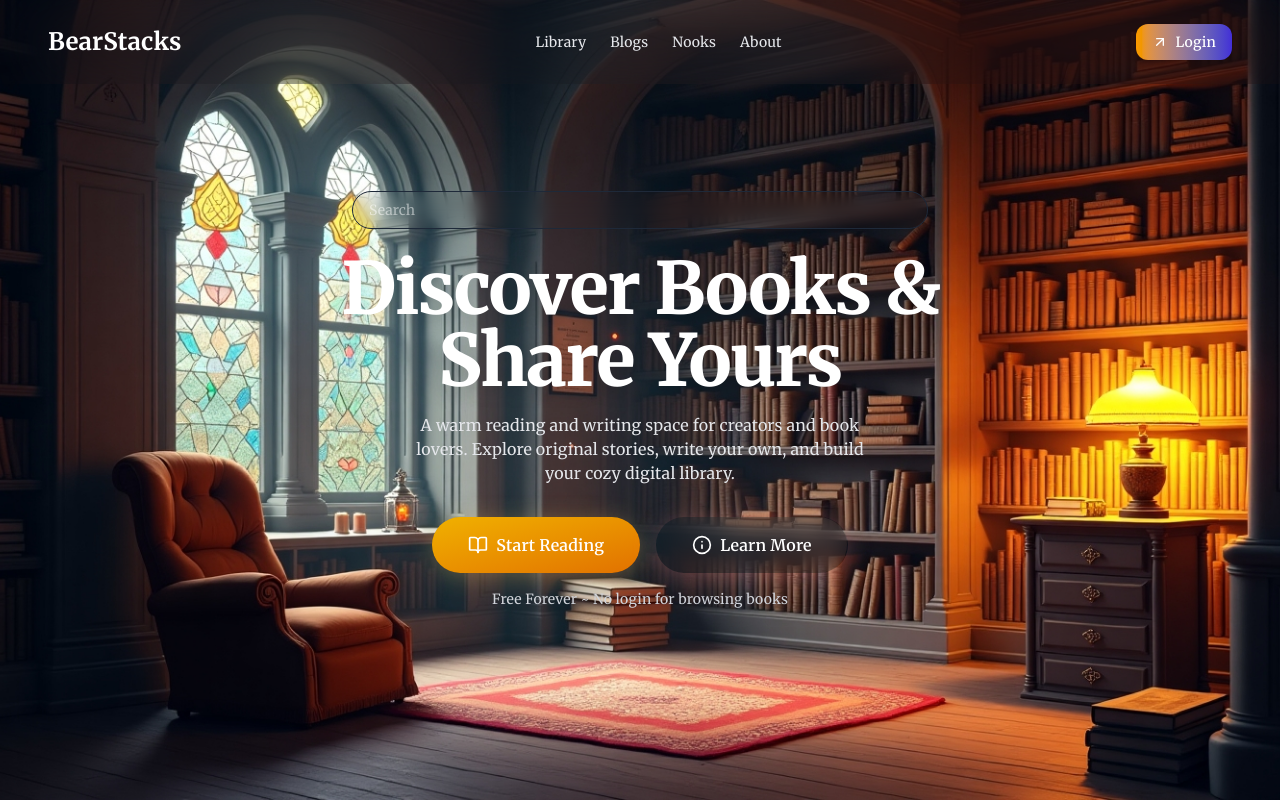
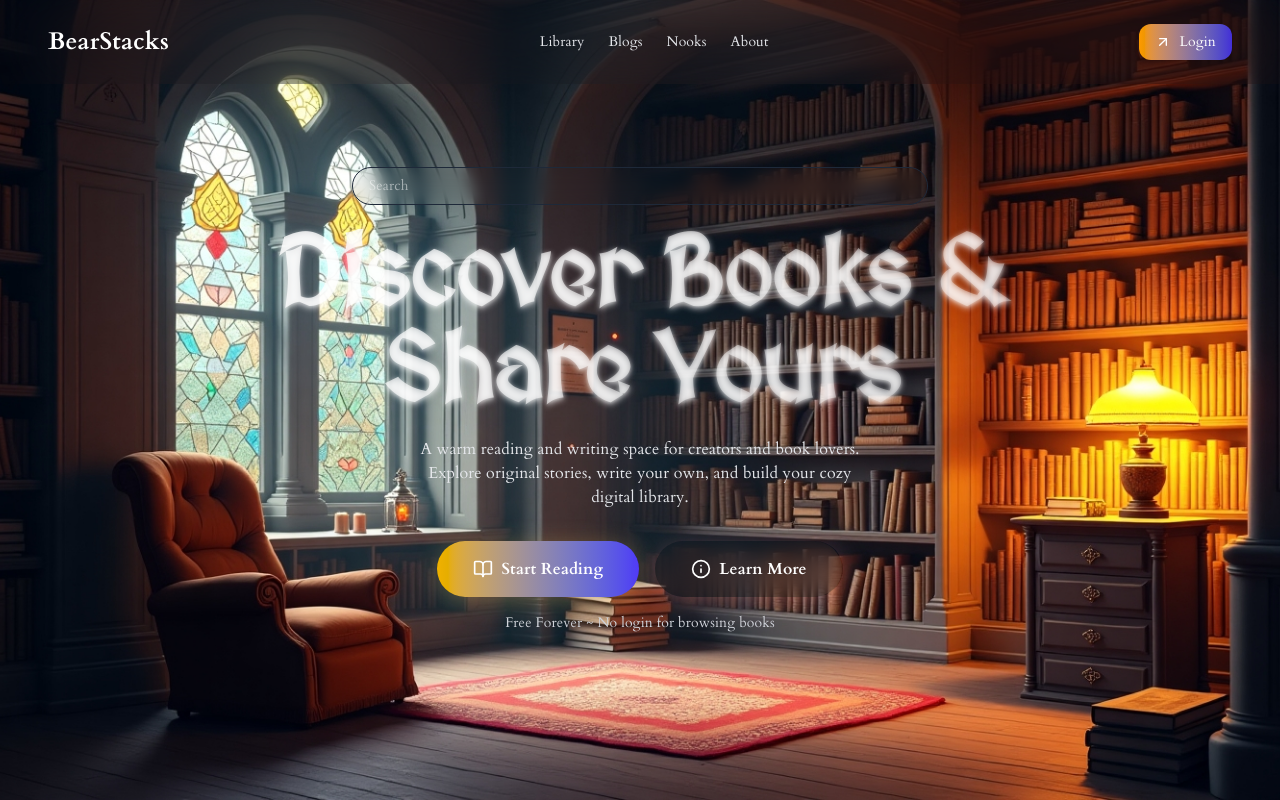
Before and after one commit to shahzain19/BearStack, a React (Vite) app: page / in a window 1280 px wide. Shown: the top 800 px of the page. Built offline with nearby package versions, Linux system fonts and the light colour scheme; no server answers; the database is empty; what obscenity would draw is missing.

Commit message:
fix and make the homepage design like so good

```diff
--- a/index.html
+++ b/index.html
@@ -32,8 +32,10 @@
     <link rel="preconnect" href="https://fonts.gstatic.com" crossorigin />
     <link rel="preconnect" href="https://fonts.googleapis.com" />
     <link rel="preconnect" href="https://fonts.gstatic.com" crossorigin />
+    <link rel="preconnect" href="https://fonts.googleapis.com" />
+    <link rel="preconnect" href="https://fonts.gstatic.com" crossorigin />
     <link
-      href="https://fonts.googleapis.com/css2?family=Anton&family=Baloo+2:wght@400..800&family=Cardo:ital,wght@0,400;0,700;1,400&family=Inter:ital,opsz,wght@0,14..32,100..900;1,14..32,100..900&family=MedievalSharp&family=Merriweather:ital,opsz,wght@0,18..144,300..900;1,18..144,300..900&family=Poppins:ital,wght@0,100;0,200;0,300;0,400;0,500;0,600;0,700;0,800;0,900;1,100;1,200;1,300;1,400;1,500;1,600;1,700;1,800;1,900&family=Uncial+Antiqua&display=swap"
+      href="https://fonts.googleapis.com/css2?family=Anton&family=Baloo+2:wght@400..800&family=Cardo:ital,wght@0,400;0,700;1,400&family=Cormorant+Garamond:ital,wght@0,300..700;1,300..700&family=Inter:ital,opsz,wght@0,14..32,100..900;1,14..32,100..900&family=MedievalSharp&family=Merriweather:ital,opsz,wght@0,18..144,300..900;1,18..144,300..900&family=Poppins:ital,wght@0,100;0,200;0,300;0,400;0,500;0,600;0,700;0,800;0,900;1,100;1,200;1,300;1,400;1,500;1,600;1,700;1,800;1,900&family=Uncial+Antiqua&display=swap"
       rel="stylesheet"
     />
     <link
--- a/src/components/BookCard.tsx
+++ b/src/components/BookCard.tsx
@@ -37,11 +37,11 @@ export default function BookCard({ book, className = "" }: BookCardProps) {
       />
 
       <div className="mt-4 text-center">
-        <h3 className="font-[MerriWeather] text-base font-bold text-bearBrown leading-snug truncate transition">
+        <h3 className="font-[MerriWeather] text-base font-bold leading-snug truncate transition">
           {book.title}
         </h3>
 
-        <p className="leading-snug line-clamp-2 text-gray-600 text-sm mt-1 text-left">
+        <p className="leading-snug line-clamp-2 text-[var(--text-secondary))] text-sm mt-1 text-left">
           {book.summary}
         </p>
 
@@ -57,7 +57,7 @@ export default function BookCard({ book, className = "" }: BookCardProps) {
             ) : (
               <div className="w-6 h-6 rounded-full bg-gray-300" />
             )}
-            <p className="text-sm font-semibold text-gray-800 truncate">
+            <p className="text-sm font-semibold text-[var(--text-secondary)] truncate">
               {author?.pen_name ?? "Loading..."}
             </p>
           </div>
--- a/src/index.css
+++ b/src/index.css
@@ -57,13 +57,14 @@ html.cozy {
 
 /* === Theme: Medieval (Improved) === */
 html.medieval {
-  --bg:  #eae0c5;
-  --text: #3b2f1c;
+  --bg:  #2e2216;
+  --text: #ffdca3;
   --card: #d3c0a6;
-  --border: #ffeccd;
+  --border: #3b362f;
   --accent: #5c3d1b;
   --highlight: #c9a96b;
   --ink-black: #1f140a;
+  --text-secondary: #818181;
   --deep-red: #7a2e1b;
   --emerald: #3a5f48;
   --shadow: #2c2415;
@@ -228,3 +229,13 @@ button {
   --card: #fff9f3;
   --accent: #b0764b;
 }
+
+
+.glassy-text {
+  background: linear-gradient(135deg, rgba(255,255,255,0.9), rgba(255, 255, 255, 0.164));
+  -webkit-background-clip: text;
+  -webkit-text-fill-color: transparent;
+  text-shadow:
+    0 1px 3px rgba(255, 255, 255, 0.25),
+    0 2px 6px rgba(255, 255, 255, 0.742);
+}
--- a/src/pages/Home.tsx
+++ b/src/pages/Home.tsx
@@ -67,7 +67,7 @@ export default function Landing() {
   }
 
   return (
-    <div className="font-[MerriWeather] min-h-screen flex flex-col bg-[#1a120b] text-[#f3e9d2]">
+    <div className="font-[Cardo] min-h-screen flex flex-col bg-[#2e2216] text-[#f3e9d2]">
       {/* Header */}
       <header className="w-full flex items-center justify-between py-6 px-12 bg-transparent fixed top-0 z-50 backdrop-blur-2xl">
         <h1 className="text-2xl font-bold text-white">BearStacks</h1>
@@ -114,7 +114,7 @@ export default function Landing() {
             )}
           </div>
 
-          <h2 className="text-4xl sm:text-7xl font-extrabold tracking-tight text-white leading-tighter drop-shadow-xl">
+          <h2 className="font-[MedievalSharp] text-4xl sm:text-8xl font-extrabold tracking-tight leading-tighter glassy-text">
             Discover Books & <br /> Share Yours
           </h2>
 
@@ -127,7 +127,7 @@ export default function Landing() {
           <div className="mt-8 flex flex-col sm:flex-row items-center justify-center gap-4">
             <Link
               to="/library"
-              className="inline-flex items-center gap-2 px-9 py-4 bg-gradient-to-br from-yellow-500 to-amber-600 hover:from-yellow-400 hover:to-amber-500 text-white text-base font-semibold rounded-full shadow-[0_4px_24px_rgba(255,200,100,0.3)] transition duration-300 backdrop-blur-md"
+              className="inline-flex items-center gap-2 px-9 py-4 bg-gradient-to-r from-yellow-500 to-indigo-600 hover:from-yellow-400 hover:to-amber-500 text-white text-base font-semibold rounded-full shadow-[0_4px_24px_rgba(255,200,100,0.3)] transition duration-300 backdrop-blur-md"
             >
               <BookOpen className="w-5 h-5" /> Start Reading
             </Link>
```
